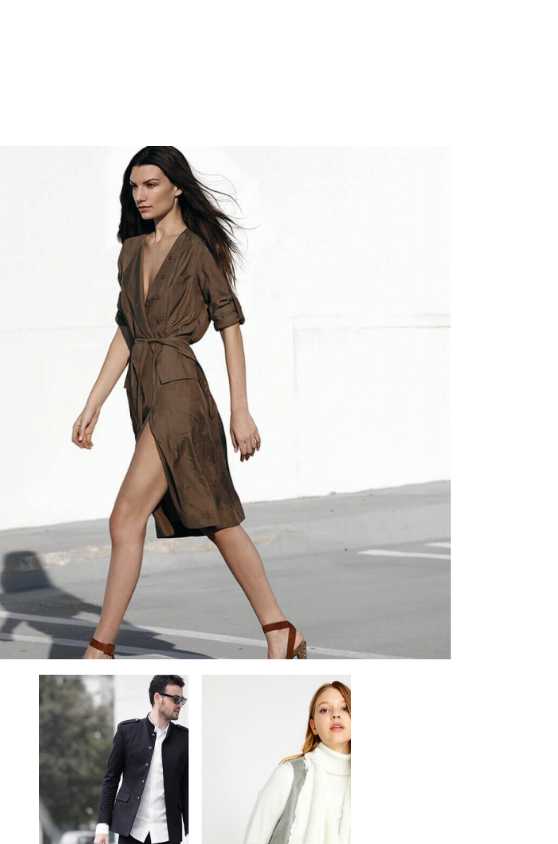
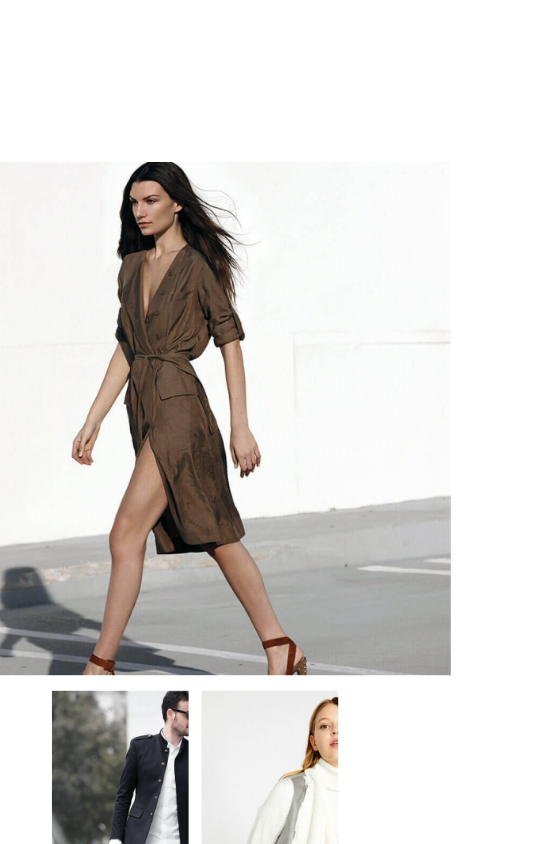
Before and after one commit to Hernanbp/GoClothing, a React (Create React App) app: page / in a window 390 px wide. Shown: the part 1156-2000 px from the top of the page, 558 px wide, since content can reach past the window. Built offline with nearby package versions, Linux system fonts and the light colour scheme.

Commit message:
1366px media query for home styles

```diff
--- a/src/components/views/Home/styles.css
+++ b/src/components/views/Home/styles.css
@@ -73,6 +73,24 @@
   transform: translateY(0);
 }
 
+@media only screen and (max-width: 1366px) {
+  .home-section {
+    display: grid;
+    grid-template-columns: repeat(12, 1fr);
+  }
+
+  .container-home {
+    grid-column: 1 / 13;
+    transform: scale(0.8);
+  }
+
+  .featured-products {
+    grid-column: 1 / 13;
+    padding: 1em;
+    transform: scale(0.8);
+  }
+}
+
 @media only screen and (max-width: 1200px) {
   .brands {
     transform: scale(0.8);
```
